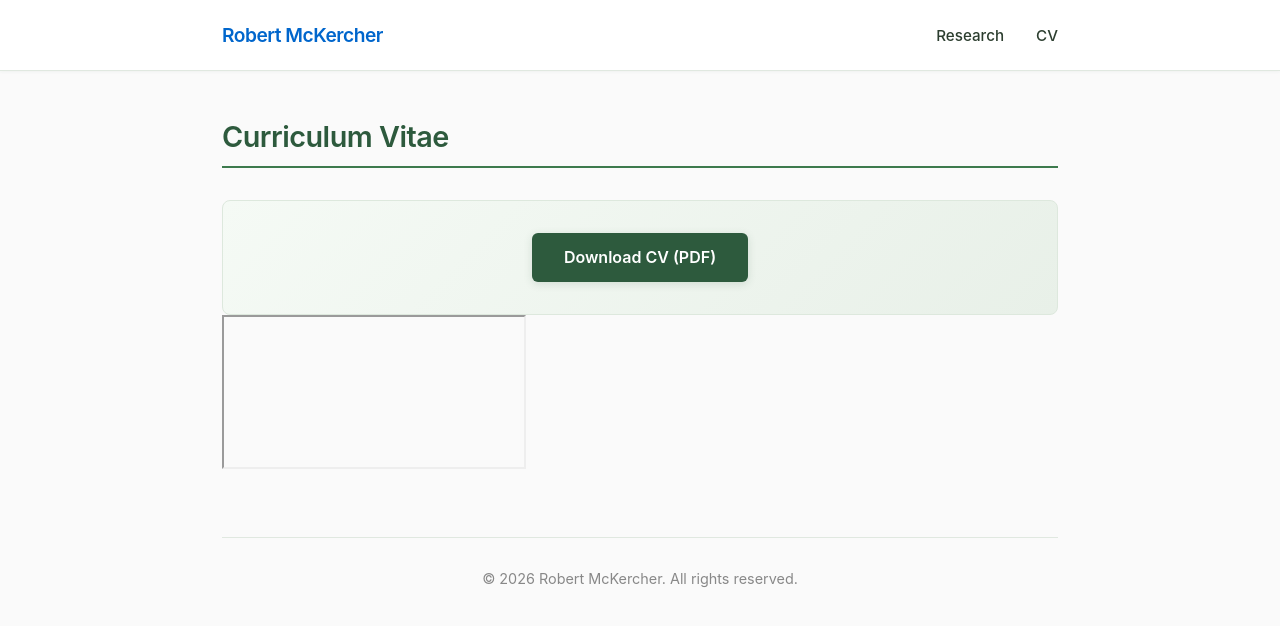
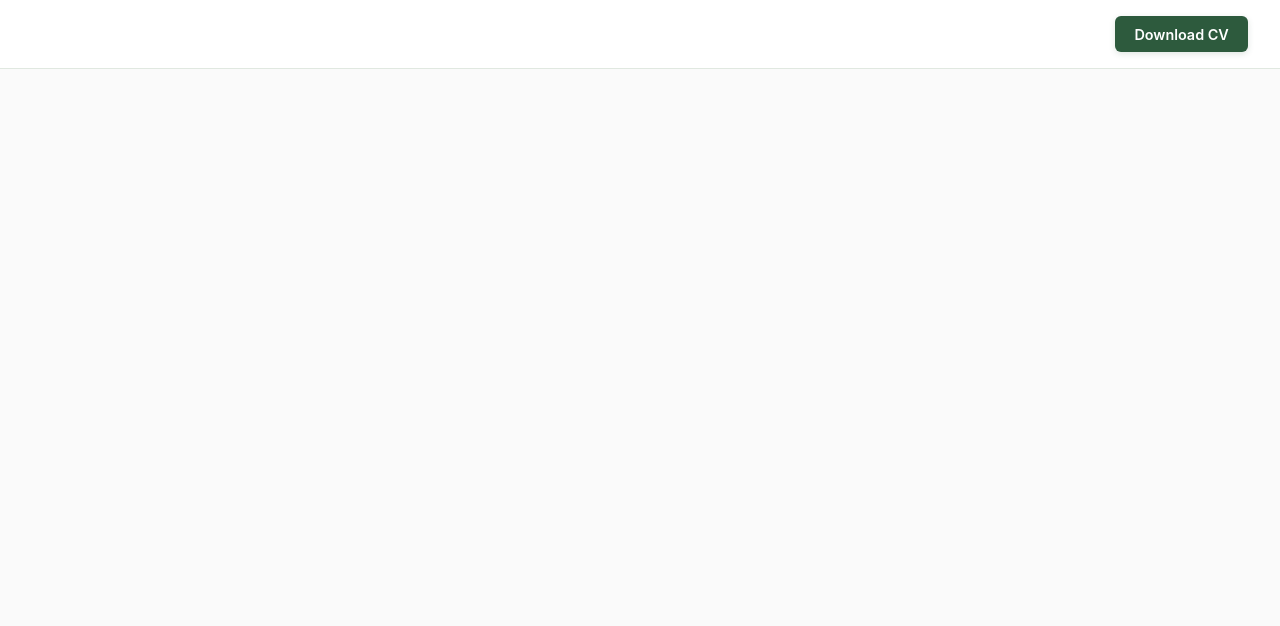
Before and after one commit to robbiemckercher97/academic-website, a Next.js app: page /cv in a window 1280 px wide. Shown: the top 626 px of the page. Built offline with nearby package versions, Linux system fonts and the light colour scheme.

Commit message:
Redesign CV page - no header, full page PDF, smaller download button

```diff
--- a/pages/cv.tsx
+++ b/pages/cv.tsx
@@ -1,6 +1,5 @@
 import type { NextPage } from 'next';
 import Head from 'next/head';
-import Link from 'next/link';
 import styles from '../styles/Home.module.css';
 
 const CV: NextPage = () => {
@@ -13,52 +12,20 @@ const CV: NextPage = () => {
         <link rel="icon" href="/favicon.ico" />
       </Head>
 
-      {/* Navigation */}
-      <nav className={styles.nav}>
-        <div className={styles.navContainer}>
-          <div className={styles.navBrand}>
-            <Link href="/">
-              <a>Robert McKercher</a>
-            </Link>
-          </div>
-          <ul className={styles.navLinks}>
-            <li>
-              <Link href="/">
-                <a>Research</a>
-              </Link>
-            </li>
-            <li>
-              <Link href="/cv">
-                <a>CV</a>
-              </Link>
-            </li>
-          </ul>
-        </div>
-      </nav>
-
-      <div className={styles.container}>
-        {/* CV Section */}
-        <div className={styles.section}>
-          <div className={styles.sectionTitle}>Curriculum Vitae</div>
-          <div className={styles.cvSection}>
-            <a href="/McKercher_CV_2026.pdf" className={styles.cvButton} download>
-              Download CV (PDF)
-            </a>
-          </div>
-
-          {/* Embedded PDF viewer */}
-          <div className={styles.pdfContainer}>
-            <iframe
-              src="/McKercher_CV_2026.pdf#toolbar=1"
-              className={styles.pdfViewer}
-              title="CV - Robert McKercher"
-            />
-          </div>
+      <div className={styles.cvPageContainer}>
+        <div className={styles.cvHeader}>
+          <a href="/McKercher_CV_2026.pdf" className={styles.cvDownloadButton} download>
+            Download CV
+          </a>
         </div>
 
-        {/* Footer */}
-        <div className={styles.footer}>
-          <p>&copy; {new Date().getFullYear()} Robert McKercher. All rights reserved.</p>
+        {/* Embedded PDF viewer - full page */}
+        <div className={styles.cvFullPage}>
+          <iframe
+            src="/McKercher_CV_2026.pdf#toolbar=1"
+            className={styles.cvFullPageViewer}
+            title="CV - Robert McKercher"
+          />
         </div>
       </div>
     </>
```
